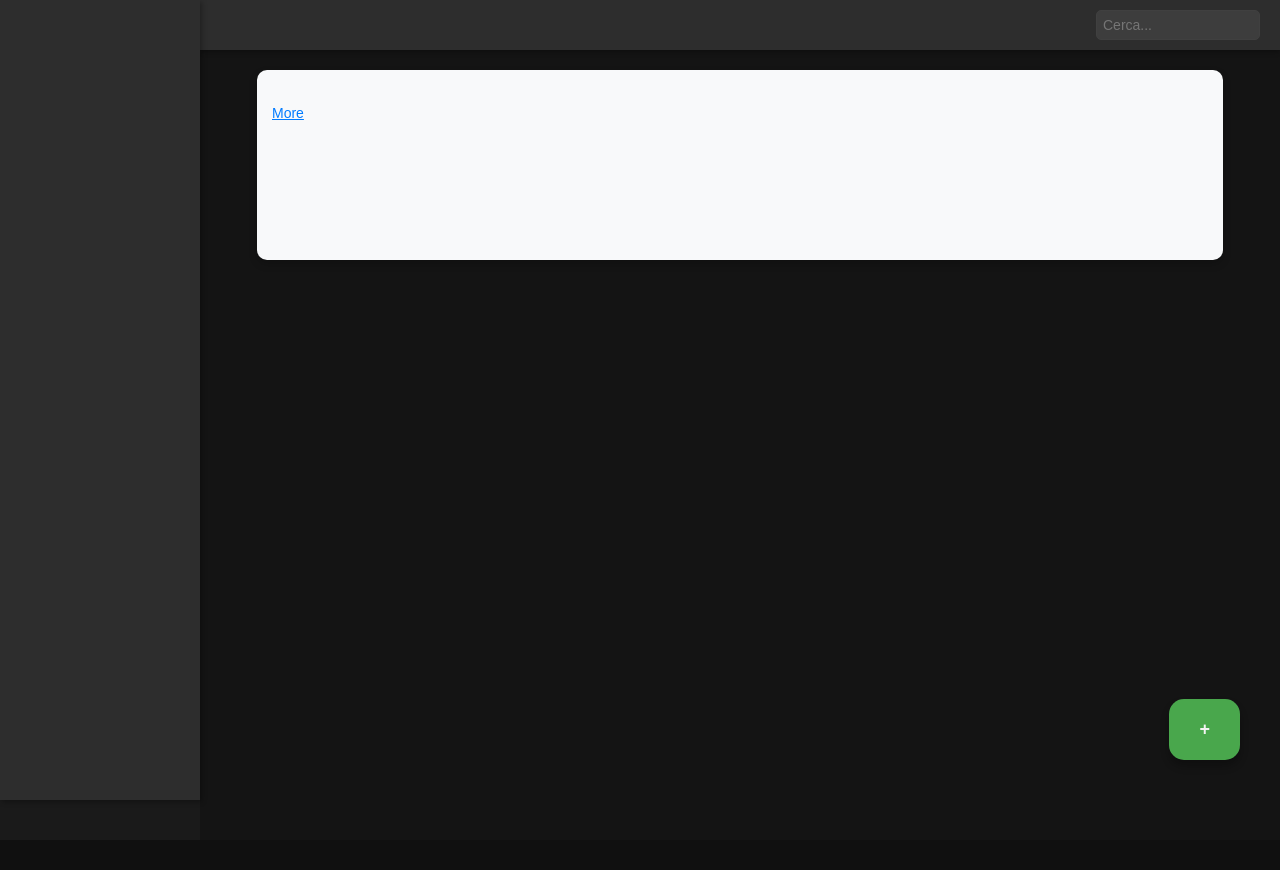
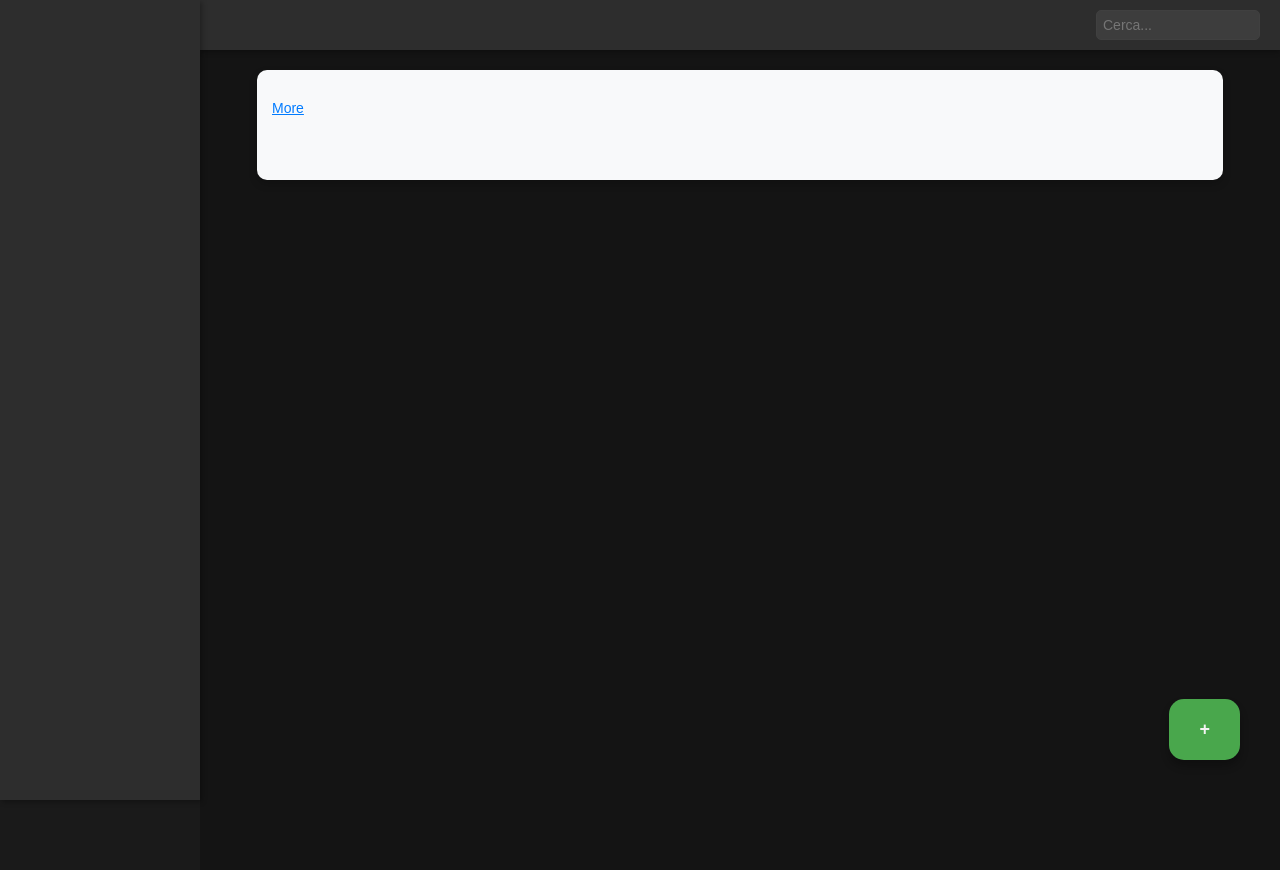
Before and after one commit to ChenDario/info_projects_beta, a PHP site: page /pages/home.php in a window 1280 px wide. Before the commit the page ends 800 px from the top, so only its background shows below. Run offline with PHP 8.4, Linux system fonts and the light colour scheme; tables that the repository leaves empty or names only in its code hold one stand-in row (values such as "Sample post"); data that the repository does not hold is empty.

Commit message:
strange updates

```diff
--- a/css/home.css
+++ b/css/home.css
@@ -67,11 +67,12 @@ body {
     right: 0;
     height: auto;
     padding: 20px;
+    padding-bottom: 50px;
     background-color: #141414;
-    overflow-y: auto; /* Abilita lo scroll solo su questo div */
+    overflow-y: auto;
     display: flex;
     flex-wrap: wrap;
-    gap: 20px;
+    gap: 10px;
     height: calc(100vh - 50px); /* Imposta l'altezza per consentire lo scroll */
 }
 
@@ -79,8 +80,8 @@ body {
     width: 90%;
     margin-left: auto;
     margin-right: auto;
-    margin-bottom: 30px;
-    height: 20vh;
+    margin-bottom: 15px; /* Riduci lo spazio tra le card */
+    height: 10vh;
     background-color: #f8f9fa;
     color: #333;
     padding: 15px;
@@ -98,7 +99,7 @@ body {
 
 .card-content-wrapper {
     max-height: 50px; /* Imposta l'altezza massima per l'anteprima */
-    overflow: hidden; /* Nasconde il contenuto in eccesso */
+    overflow: hidden;
     position: relative;
 }
 
@@ -117,7 +118,7 @@ body {
     color: #007bff;
     font-size: 14px;
     cursor: pointer;
-    margin-top: 5px;
+    margin-top: auto;
 }
 
 .floating-button {
--- a/css/noteDetail.css
+++ b/css/noteDetail.css
@@ -13,7 +13,7 @@ body {
 }
 
 .container {
-    max-width: 800px;
+    width: 100%;
     margin: 0 auto;
     padding: 20px;
     padding-top: 100px; /* Aumentato per spazio sotto al titolo */
@@ -45,7 +45,8 @@ h1 {
 }
 
 .note-content {
-    margin-top: 20px;
+    width: 60%;
+    margin: auto;
     text-align: left;
     white-space: pre-wrap;
     border: 1px solid #666;
```
Also changed, not shown: index.php (line endings or trailing spaces).
